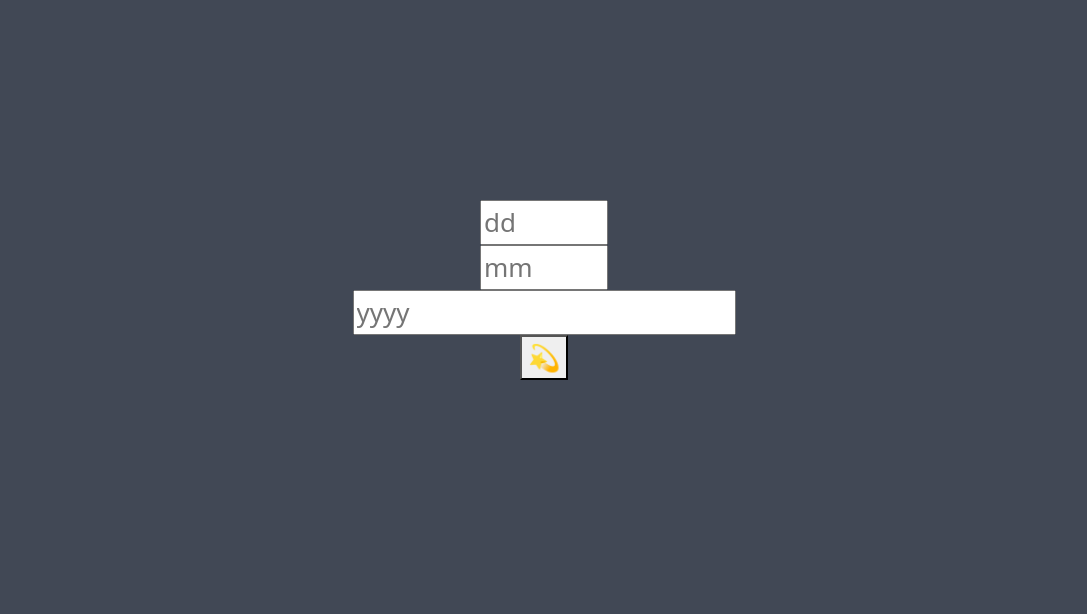
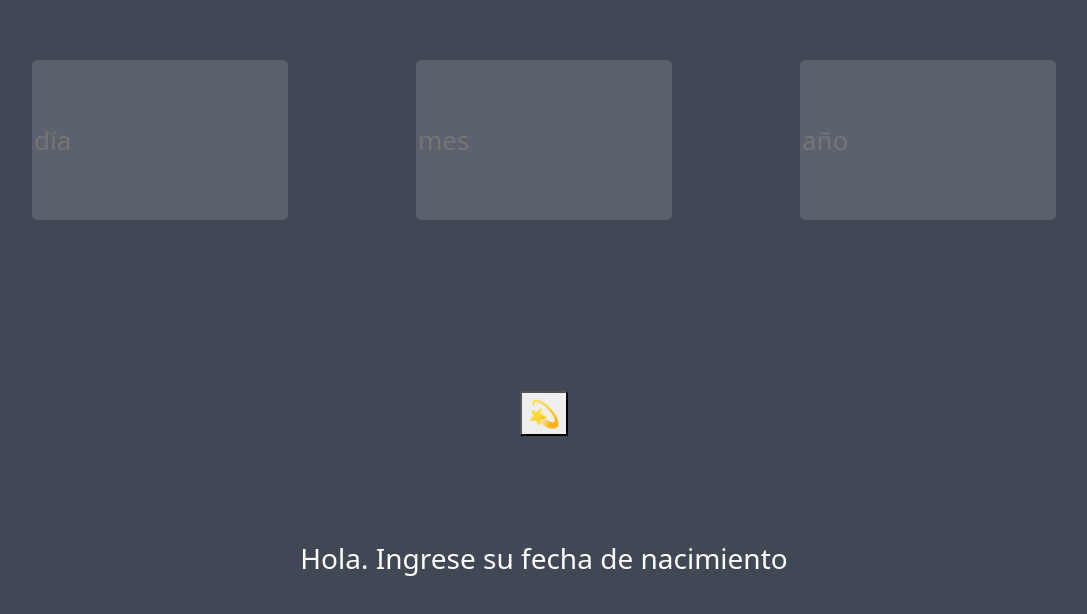
Before and after one commit to LihueMaidanaAvaca/KinCalculator, a React (Create React App) app: page / in a window 1280 px wide. Shown: the part 110-724 px from the top of the page, without its empty margins (96-1183 px from the left). Built offline with nearby package versions, Linux system fonts and the light colour scheme.

Commit message:
animate__animated

```diff
--- a/package.json
+++ b/package.json
@@ -6,6 +6,7 @@
     "@testing-library/jest-dom": "^5.16.5",
     "@testing-library/react": "^13.4.0",
     "@testing-library/user-event": "^13.5.0",
+    "animate.css": "^4.1.1",
     "bootstrap": "^5.2.2",
     "dotenv": "^16.0.3",
     "react": "^18.2.0",
--- a/src/App.css
+++ b/src/App.css
@@ -19,13 +19,33 @@
   display: flex;
   flex-direction: column;
   align-items: center;
-  justify-content: center;
+  justify-content: space-evenly;
   font-size: calc(10px + 2vmin);
   color: white;
 }
 
 .App-link {
   color: #61dafb;
+}
+
+.inputs {
+   display: flex;
+   justify-content: space-evenly;
+
+}
+
+.input {
+  background-color: #ffffff25;
+  border-style: hidden;
+  border-radius: 5px;
+  height: 20vh;
+  width: 20vw;
+  margin: 5vw;
+}
+
+.button {
+  display: flex;
+  flex-direction: column;
 }
 
 @keyframes App-logo-spin {
--- a/src/App.js
+++ b/src/App.js
@@ -34,12 +34,15 @@ function App() {
 
   return (
     <div className="App">
-      <header className="App-header">
+      <header className="App-header" >
         <TodoList dates={dates} />
-        <input ref={todoDayRef} type="number" min="1" max="31" placeholder="dd"></input>
-        <input ref={todoMonthRef} type="number" min="1" max="12" placeholder="mm"></input>
-        <input ref={todoYearRef} type="number" placeholder="yyyy"></input>
-        <button onClick={handleDateAdd} >💫</button>
+        <div className='inputs'>
+        <input className='input animate__animated animate__fadeInTopLeft' ref={todoDayRef} type="number" min="1" max="31" placeholder="día"></input>
+        <input className='input animate__animated animate__fadeInTopLeft' ref={todoMonthRef} type="number" min="1" max="12" placeholder="mes"></input>
+        <input className='input animate__animated animate__fadeInTopLeft' ref={todoYearRef} type="number" placeholder="año"></input>
+        </div>
+        <button className='button animate__animated animate__pulse' onClick={handleDateAdd} >💫</button>
+        <h3 className='animate__animated animate__flash'>Hola. Ingrese su fecha de nacimiento</h3>
       </header>
     </div>
   );
--- a/src/components/TodoItem.jsx
+++ b/src/components/TodoItem.jsx
@@ -11,15 +11,15 @@ export function TodoItem({ date }) {
 
     return (
     <>
-      <section className='kinsection'>
+      <section className='kinsection '>
        <div className='sealposition'>
-        <img src={kin.imgTone} alt="tono" className="tone"/>
-        <img src={kin.imgSeal} alt="sello" className="seal" />
+        <img src={kin.imgTone} alt="tono" className="tone animate__animated animate__fadeInLeft"/>
+        <img src={kin.imgSeal} alt="sello" className="seal animate__animated animate__flip" />
        </div>
        <h1>
         {[kin.Umbral]}
        </h1>
-       <div className='props'>
+       <div className='props animate__animated animate__fadeIn'>
        <h3>Sello Solar: {kin.tribu}</h3>
        <h3>Tono Lunar: {kin.vibracion}</h3>
        <h3>Onda: {kin.Onda}</h3>
--- a/src/index.js
+++ b/src/index.js
@@ -4,7 +4,8 @@ import './index.css';
 import App from './App';
 import reportWebVitals from './reportWebVitals';
 
-import 'bootstrap/dist/css/bootstrap.min.css'
+import 'bootstrap/dist/css/bootstrap.min.css';
+import 'animate.css/animate.min.css';
 
 const root = ReactDOM.createRoot(document.getElementById('root'));
 root.render(
```
Also changed, not shown: 1 other file (tests, documents, lock files or other folders).
